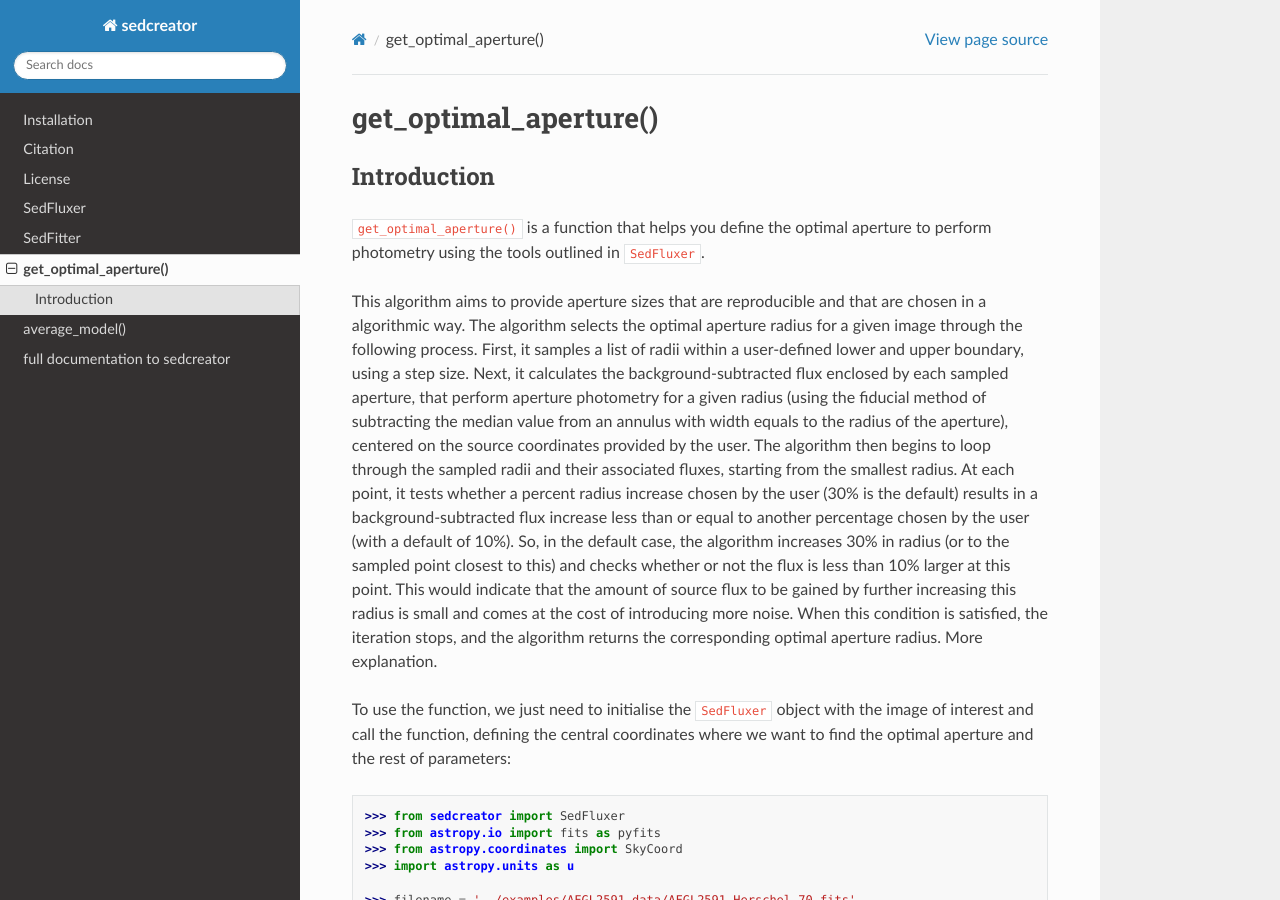
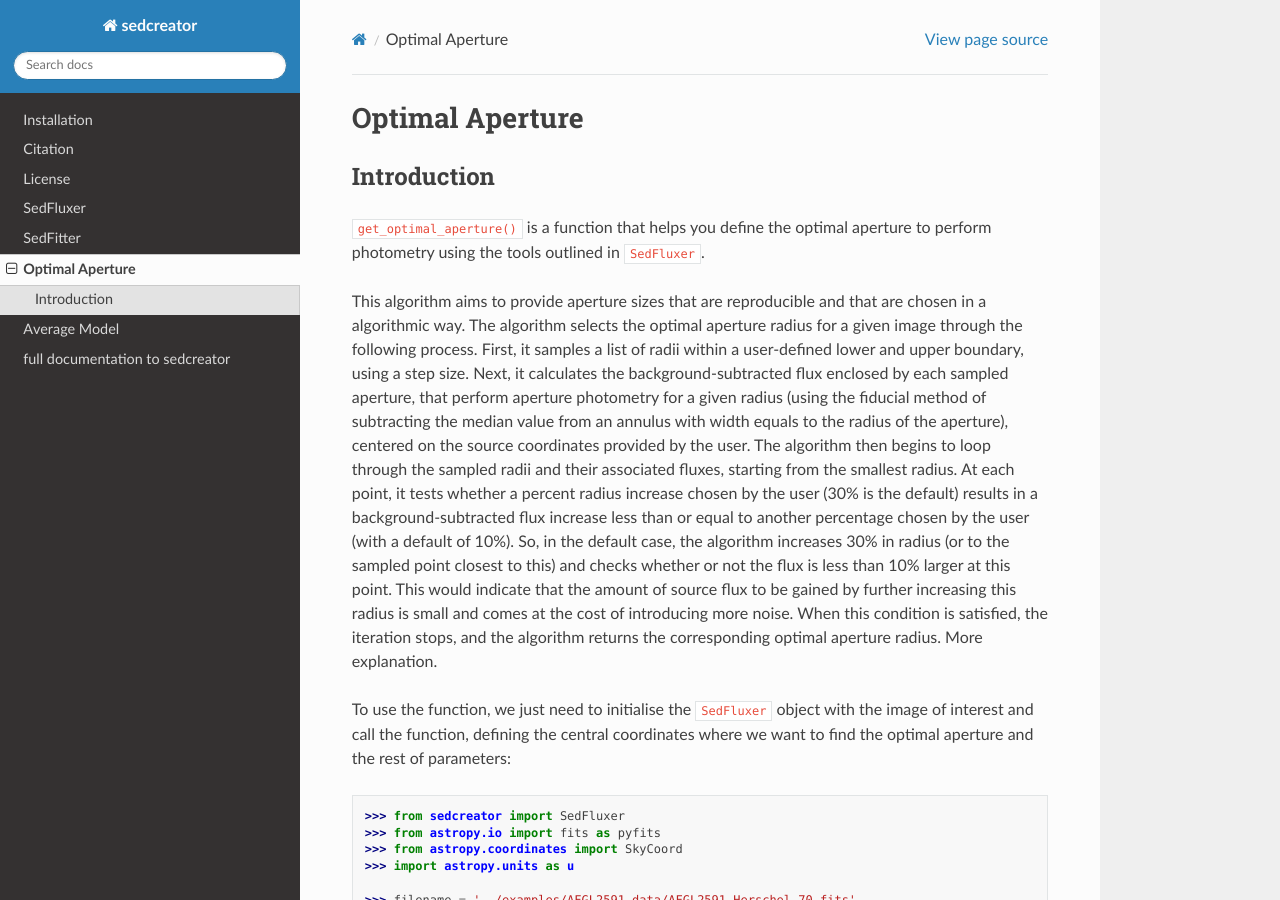
Before and after one commit to fedriani/sedcreator, a Sphinx documentation site: the page built from docs/optimal_aperture.rst, in a window 1280 px wide and 900 px high. Built offline with Sphinx 7.4.7 and the Read the Docs theme 2.0.0, drawn with Linux system fonts in a browser that asks for light colours.

Commit message:
docs update

```diff
--- a/docs/average_model.rst
+++ b/docs/average_model.rst
@@ -1,5 +1,5 @@
 **********************
-average_model()
+Average Model
 **********************
 
 Introduction
--- a/docs/optimal_aperture.rst
+++ b/docs/optimal_aperture.rst
@@ -1,5 +1,5 @@
 **********************
-get_optimal_aperture()
+Optimal Aperture
 **********************
 
 Introduction
```
Also changed, not shown: docs/SedFluxer.rst (+10 -9 lines).
